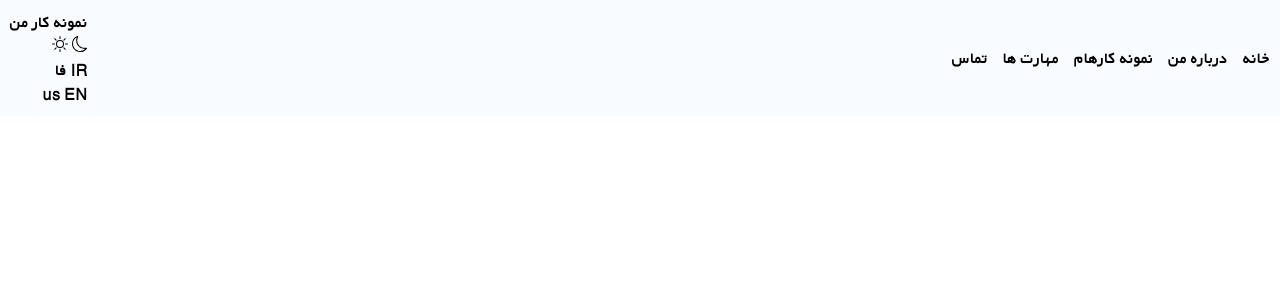
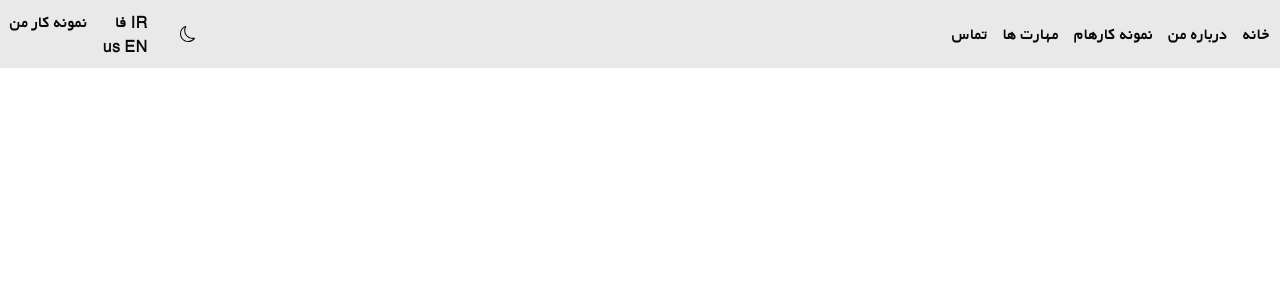
Before and after one commit to kiarashAB/my_projects, a PHP site: page / in a window 1280 px wide. Shown: the top 300 px of the page. Run offline with PHP 8.4, Linux system fonts and the light colour scheme.

Commit message:
start darkmod

```diff
--- a/css/index.css
+++ b/css/index.css
@@ -1,18 +1,51 @@
+:root {
+    --blak: #0A0A0C;
+    --white: #e4e4e4;
+    --blu: #194BFD;
+}
+
 * {
     box-sizing: border-box;
     outline: none;
     margin: 0;
     padding: 0;
+    text-decoration: none;
+    color: var(--blak);
+}
+/* Daek mod */
+body.dark {
+    background-color: #0A0A0C;
+    color: var(--white);
 }
 
+body.dark
+.Header li{
+color: var(--white);
+
+}
+
+body.dark
+.Header li:hover{
+color: var(--blu);
+}
+
+body.dark
+header{
+background-color: #3b3b3b81;
+}
+/* Daek mod */
 html {
     font-size: 10px;
+}
+
+body{
+    transition: all 0.5s;
 }
 
 header{
     width: 100%;
     padding: 10px;
-    background-color: rgba(240, 248, 255, 0.466);
+    background-color: rgba(201, 201, 201, 0.404);
     backdrop-filter: blur(10px);
 }
 
@@ -27,7 +60,34 @@ header{
     display: flex;
     gap: 15px;
     list-style: none;
+    transition: all 0.5s;
+    cursor: pointer;
     :hover{
-        color: rgb(167, 167, 167);
+        color:var(--blu);
+        transition: all 0.5s;
     }
 }
+
+.Le_Header{
+    display: flex;
+    gap: 15px;
+}
+
+.Darkmod{
+    display: flex;
+    justify-content: center;
+    align-items: center;
+    padding: 6px;
+    width: 50px;
+    cursor: pointer;
+    transition: all 0.5s;
+}
+
+.Darkmod:hover{
+    background-color: #d6d6d6;
+    border-radius: 13px;
+}
+
+.Darkmod .none{
+    display: none;
+}
--- a/index.htm
+++ b/index.htm
@@ -14,25 +14,22 @@
         <div class="Header">
             <div class="Re_Header">
                 <ul>
-                    <li>خانه</li>
-                    <li>درباره من</li>
-                    <li>نمونه کارهام</li>
-                    <li>مهارت ها</li>
-                    <li>تماس</li>
+                    <li id="Home_Eror">خانه</li>
+                    <a href=""><li>درباره من</li></a>
+                    <a href=""><li>نمونه کارهام</li></a>
+                    <a href=""><li>مهارت ها</li></a>
+                    <a href=""><li>تماس</li></a>
                 </ul>
             </div>
             <div class="Le_Header">
-                <div class="Logo">
-                    <p class="P_Logo">نمونه کار من</p>
-                </div>
-                <div class="Darkmod">
+                <div class="Darkmod" id="Darkmod">
                     <svg xmlns="http://www.w3.org/2000/svg" width="16" height="16" fill="currentColor"
-                        class="bi bi-moon" viewBox="0 0 16 16">
+                    class="bi bi-moon" id="bi-moon" viewBox="0 0 16 16">
                         <path
                             d="M6 .278a.77.77 0 0 1 .08.858 7.2 7.2 0 0 0-.878 3.46c0 4.021 3.278 7.277 7.318 7.277q.792-.001 1.533-.16a.79.79 0 0 1 .81.316.73.73 0 0 1-.031.893A8.35 8.35 0 0 1 8.344 16C3.734 16 0 12.286 0 7.71 0 4.266 2.114 1.312 5.124.06A.75.75 0 0 1 6 .278M4.858 1.311A7.27 7.27 0 0 0 1.025 7.71c0 4.02 3.279 7.276 7.319 7.276a7.32 7.32 0 0 0 5.205-2.162q-.506.063-1.029.063c-4.61 0-8.343-3.714-8.343-8.29 0-1.167.242-2.278.681-3.286" />
                     </svg>
                     <svg xmlns="http://www.w3.org/2000/svg" width="16" height="16" fill="currentColor"
-                        class="bi bi-brightness-high" viewBox="0 0 16 16">
+                        class="bi bi-brightness-high none" id="bi-sun" viewBox="0 0 16 16">
                         <path
                             d="M8 11a3 3 0 1 1 0-6 3 3 0 0 1 0 6m0 1a4 4 0 1 0 0-8 4 4 0 0 0 0 8M8 0a.5.5 0 0 1 .5.5v2a.5.5 0 0 1-1 0v-2A.5.5 0 0 1 8 0m0 13a.5.5 0 0 1 .5.5v2a.5.5 0 0 1-1 0v-2A.5.5 0 0 1 8 13m8-5a.5.5 0 0 1-.5.5h-2a.5.5 0 0 1 0-1h2a.5.5 0 0 1 .5.5M3 8a.5.5 0 0 1-.5.5h-2a.5.5 0 0 1 0-1h2A.5.5 0 0 1 3 8m10.657-5.657a.5.5 0 0 1 0 .707l-1.414 1.415a.5.5 0 1 1-.707-.708l1.414-1.414a.5.5 0 0 1 .707 0m-9.193 9.193a.5.5 0 0 1 0 .707L3.05 13.657a.5.5 0 0 1-.707-.707l1.414-1.414a.5.5 0 0 1 .707 0m9.193 2.121a.5.5 0 0 1-.707 0l-1.414-1.414a.5.5 0 0 1 .707-.707l1.414 1.414a.5.5 0 0 1 0 .707M4.464 4.465a.5.5 0 0 1-.707 0L2.343 3.05a.5.5 0 1 1 .707-.707l1.414 1.414a.5.5 0 0 1 0 .708" />
                     </svg>
@@ -43,6 +40,9 @@
                         <p>us EN</p>
                     </div>
                 </div>
+                <div class="Logo">
+                    <p class="P_Logo">نمونه کار من</p>
+                </div>
             </div>
         </div>
     </header>
--- a/js/inex.js
+++ b/js/inex.js
@@ -0,0 +1,15 @@
+document.getElementById("Home_Eror").addEventListener("click",()=>{
+    // alert("شما اکنون در  صفحه خانه هستی")
+    let erorpage = new Error (" " + "شما در صحفه خانه هستی");
+    alert(erorpage);
+});
+
+document.getElementById("Darkmod").addEventListener("click",()=>{
+    const body = document.getElementsByTagName("body")[0];
+    const moon = document.getElementById("bi-moon");
+    const sun = document.getElementById("bi-sun");
+
+    body.classList.toggle("dark");
+    moon.classList.toggle("none");
+    sun.classList.toggle("none");
+});
```
